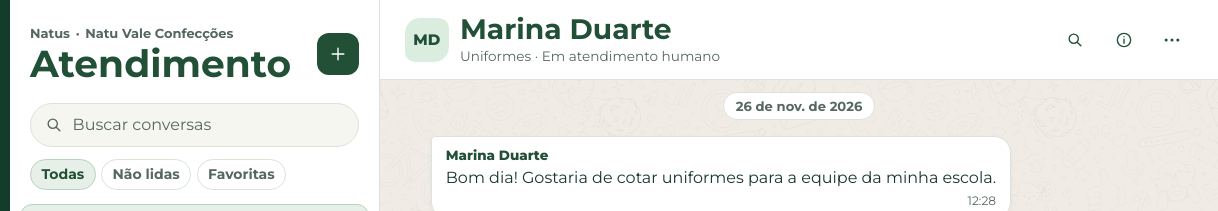
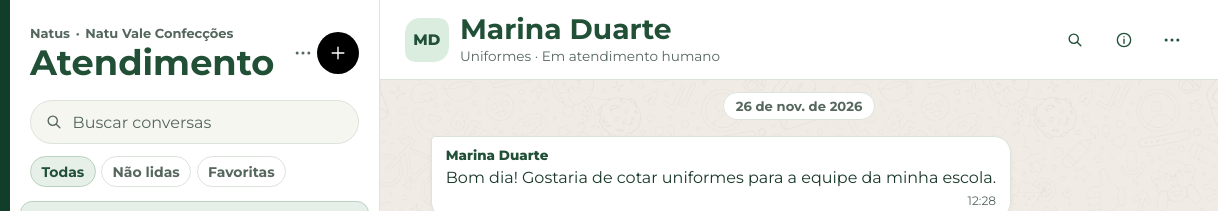
Before and after one commit to Fonts45/Natus-AI, a plain HTML site: page ChatBoot/publicar/index.html in a window 1280 px wide. Shown: the top 211 px of the page, 62-1280 px from the left. Drawn offline with Linux system fonts and the light colour scheme.

Commit message:
Ajusta o botão de nova conversa do Natus

```diff
--- a/ChatBoot/publicar/css/styles.css
+++ b/ChatBoot/publicar/css/styles.css
@@ -87,12 +87,14 @@ button, summary { transition: background-color .18s ease, color .18s ease, borde
 .inbox-title { display: flex; justify-content: space-between; align-items: center; gap: 12px; margin-bottom: 20px; }
 .product-name { font-size: .8125rem; font-weight: 700; color: var(--muted); margin-bottom: 4px; }
 .product-name span { padding-inline: .15em; }
-.inbox-title h1 { color: var(--heading); font: 700 clamp(1.9rem, 3vw, 2.35rem)/1 var(--heading-font); }
+.inbox-title h1 { color: var(--heading); font: 700 clamp(1.65rem, 3vw, 2.2rem)/1 var(--heading-font); }
 .button { display: inline-flex; align-items: center; justify-content: center; gap: .45rem; min-height: 42px; padding: .45rem .85rem; border: 1px solid var(--border); border-radius: 12px; background: var(--surface); color: var(--heading); font-weight: 700; }
 .button:hover { background: var(--soft); }
 .icon-button { padding: 0; width: 42px; height: 42px; flex: 0 0 42px; }
-.new-chat { background: var(--accent); color: var(--accent-text); border-color: transparent; }
-.new-chat:hover, .send:hover { background: var(--accent); filter: brightness(.92); }
+.inbox-actions { display: flex; flex: none; align-items: center; gap: 4px; color: var(--muted); }
+.new-chat { border-color: transparent; border-radius: 50%; background: #000; color: #fff; }
+.new-chat:hover { background: #242424; }
+.send:hover { background: var(--accent); filter: brightness(.92); }
 .search { display: flex; align-items: center; gap: .55rem; padding: 0 .8rem; background: var(--soft); border: 1px solid var(--border); border-radius: 999px; color: var(--muted); }
 .search input { width: 100%; min-width: 0; min-height: 42px; padding: .4rem 0; color: var(--text); border: 0; background: transparent; outline: none; }
 .search:focus-within { outline: 2px solid var(--focus); outline-offset: 1px; }
@@ -310,6 +312,7 @@ button, summary { transition: background-color .18s ease, color .18s ease, borde
   .reply-strip { padding-inline: .65rem; }
 }
 @media (max-width: 350px) {
+  .inbox-title h1 { font-size: 1.55rem; }
   .profile { display: none; }
   .reply-strip > span { display: none; }
 }
--- a/ChatBoot/publicar/index.html
+++ b/ChatBoot/publicar/index.html
@@ -31,7 +31,10 @@
       <div class="inbox-top">
         <div class="inbox-title">
           <div><p class="product-name">Natus <span>·</span> Natu Vale Confecções</p><h1 id="inbox-title">Atendimento</h1></div>
-          <button class="button icon-button new-chat" type="button" id="new-chat" data-icon="plus" aria-label="Nova conversa" title="Nova conversa"></button>
+          <div class="inbox-actions">
+            <span data-icon="more" aria-hidden="true"></span>
+            <button class="button icon-button new-chat" type="button" id="new-chat" data-icon="plus" aria-label="Nova conversa" title="Nova conversa"></button>
+          </div>
         </div>
         <label class="search" for="search"><span data-icon="search" aria-hidden="true"></span><input id="search" type="search" aria-label="Buscar conversas" placeholder="Buscar conversas" autocomplete="off"></label>
         <div class="filters" id="filters" role="group" aria-label="Filtrar conversas">
```
